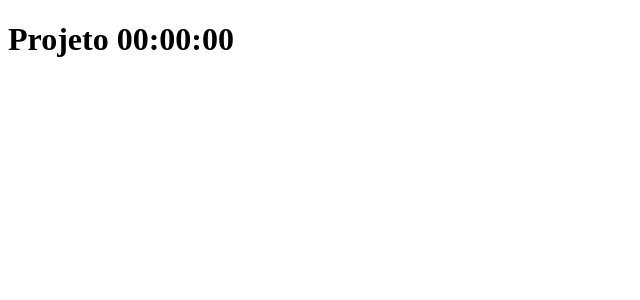
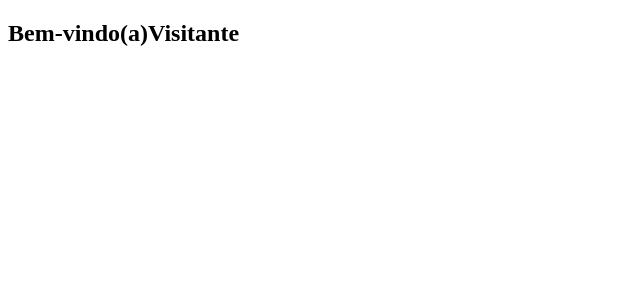
Before and after one commit to johntec-ads/meuapp, a React (Create React App) app: page / in a window 1280 px wide. Shown: the top 300 px of the page, without its empty margins (0-640 px from the left). Built offline with nearby package versions, Linux system fonts and the light colour scheme.

Commit message:
aulaEventos

```diff
--- a/src/App.js
+++ b/src/App.js
@@ -1,24 +1,20 @@
 import React, { Component } from 'react' ;
+import Membro from './components/Membro'
 
 class App extends Component {
 
-  constructor (props) {//ciclo de vida 1
-    super(props);
-    this.state = {
-      hora: '00:00:00'
-
-    }
-
-  }
-
   render() {
 
-    return (
+    return(
+
       <div>
-        <h1> Projeto {this.state.hora} </h1>
+
+        <Membro nome='Visitante' />
+
       </div>
     )
   }
 }
 
+
 export default App ;
--- a/src/components/Membro/index.js
+++ b/src/components/Membro/index.js
@@ -0,0 +1,32 @@
+import React, { Component } from 'react';
+
+class Membro extends Component {
+  constructor( props ) {
+    super( props );
+    this.state = {
+
+      nome: props.nome
+
+    }
+  }
+
+
+
+  render () {
+
+    return (
+
+      <div>
+
+        <h2>Bem-vindo(a){  this.state.nome }</h2>
+
+      </div>
+    )
+  }
+
+}
+
+
+
+
+export default Membro;
```
